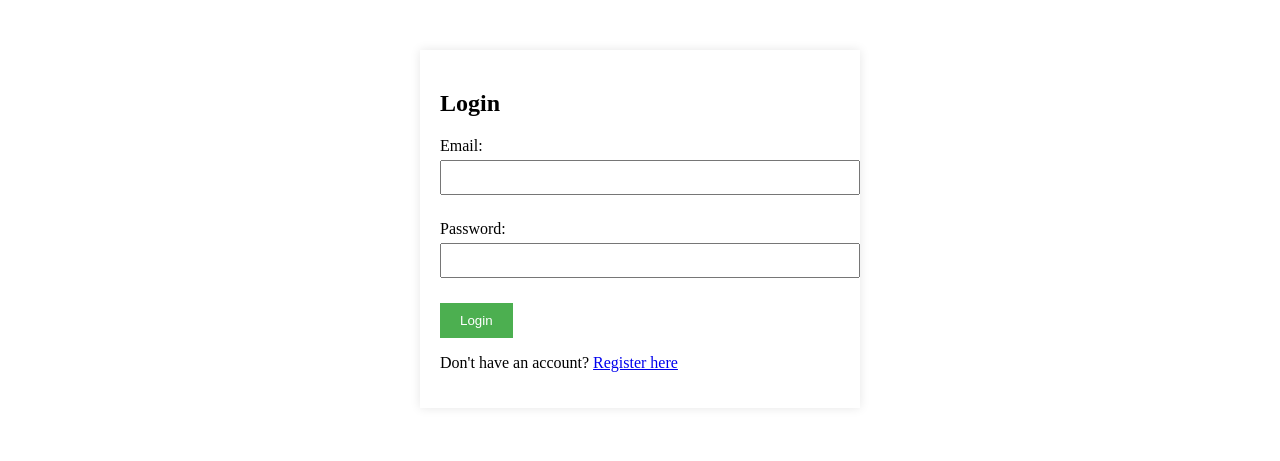
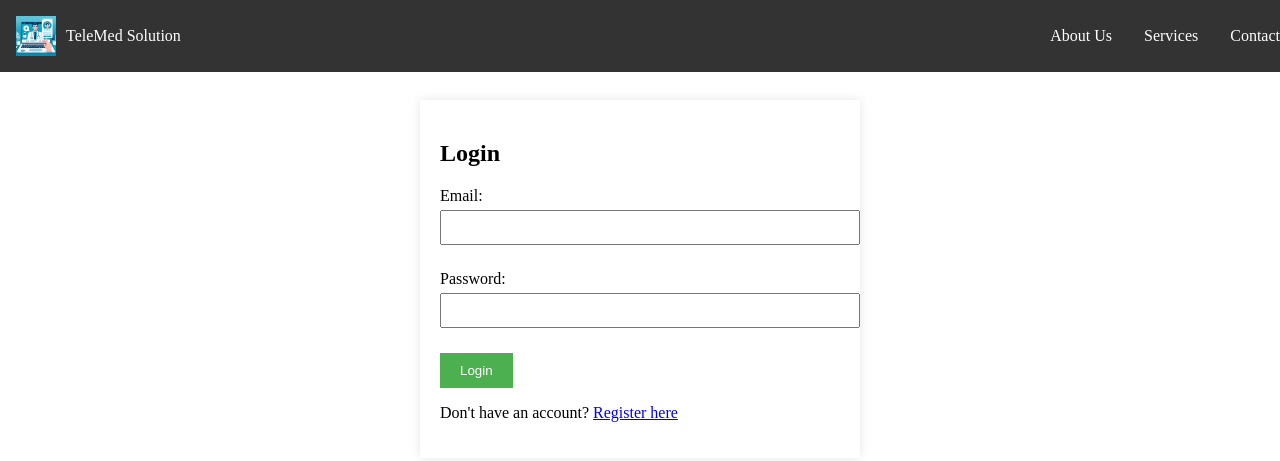
Before and after one commit to Victorino254/TelemedWebFinal, a website: page index.html in a window 1280 px wide. Drawn offline with Linux system fonts and the light colour scheme.

Commit message:
modified index.html file

```diff
--- a/index.html
+++ b/index.html
@@ -1,7 +1,7 @@
 <!DOCTYPE html>
 <html>
 <head>
-    <title>Login</title>
+    <title>Login - TeleMed Solution</title>
     <style>
         .container {
             max-width: 400px;
@@ -32,9 +32,102 @@
             color: red;
             display: none;
         }
+
+        /* Navigation styles */
+        .navbar {
+            background-color: #333;
+            padding: 1rem;
+            position: fixed;
+            width: 100%;
+            top: 0;
+            left: 0;
+        }
+
+        .nav-brand {
+            display: flex;
+            align-items: center;
+            color: white;
+            text-decoration: none;
+        }
+
+        .nav-brand img {
+            height: 40px;
+            margin-right: 10px;
+        }
+
+        .nav-menu {
+            display: none;
+            list-style: none;
+            padding: 0;
+            margin: 0;
+        }
+
+        .nav-menu.active {
+            display: block;
+        }
+
+        .nav-menu li a {
+            color: white;
+            text-decoration: none;
+            display: block;
+            padding: 10px 0;
+        }
+
+        .burger {
+            position: absolute;
+            top: 1rem;
+            right: 1rem;
+            cursor: pointer;
+            padding: 5px;
+        }
+
+        .burger div {
+            width: 25px;
+            height: 3px;
+            background-color: white;
+            margin: 5px;
+            transition: all 0.3s ease;
+        }
+
+        @media screen and (min-width: 768px) {
+            .burger {
+                display: none;
+            }
+
+            .nav-menu {
+                display: flex;
+                gap: 2rem;
+                position: absolute;
+                right: 2rem;
+                top: 50%;
+                transform: translateY(-50%);
+            }
+        }
+
+        /* Adjust container margin for navbar */
+        .container {
+            margin-top: 100px;
+        }
     </style>
 </head>
 <body>
+    <nav class="navbar">
+        <a href="#" class="nav-brand">
+            <img src="logo.jpeg" alt="TeleMed Solution Logo">
+            <span>TeleMed Solution</span>
+        </a>
+        <ul class="nav-menu">
+            <li><a href="#about">About Us</a></li>
+            <li><a href="#services">Services</a></li>
+            <li><a href="#contact">Contact</a></li>
+        </ul>
+        <div class="burger">
+            <div class="line1"></div>
+            <div class="line2"></div>
+            <div class="line3"></div>
+        </div>
+    </nav>
+
     <div class="container">
         <h2>Login</h2>
         <form id="frm-login">
@@ -55,5 +148,14 @@
         <p>Don't have an account? <a href="register.html">Register here</a></p>
     </div>
     <script src="login.js"></script>
+    <script>
+        // Burger menu functionality
+        const burger = document.querySelector('.burger');
+        const nav = document.querySelector('.nav-menu');
+
+        burger.addEventListener('click', () => {
+            nav.classList.toggle('active');
+        });
+    </script>
 </body>
 </html>
```
Also changed, not shown: logo.jpeg (added).
